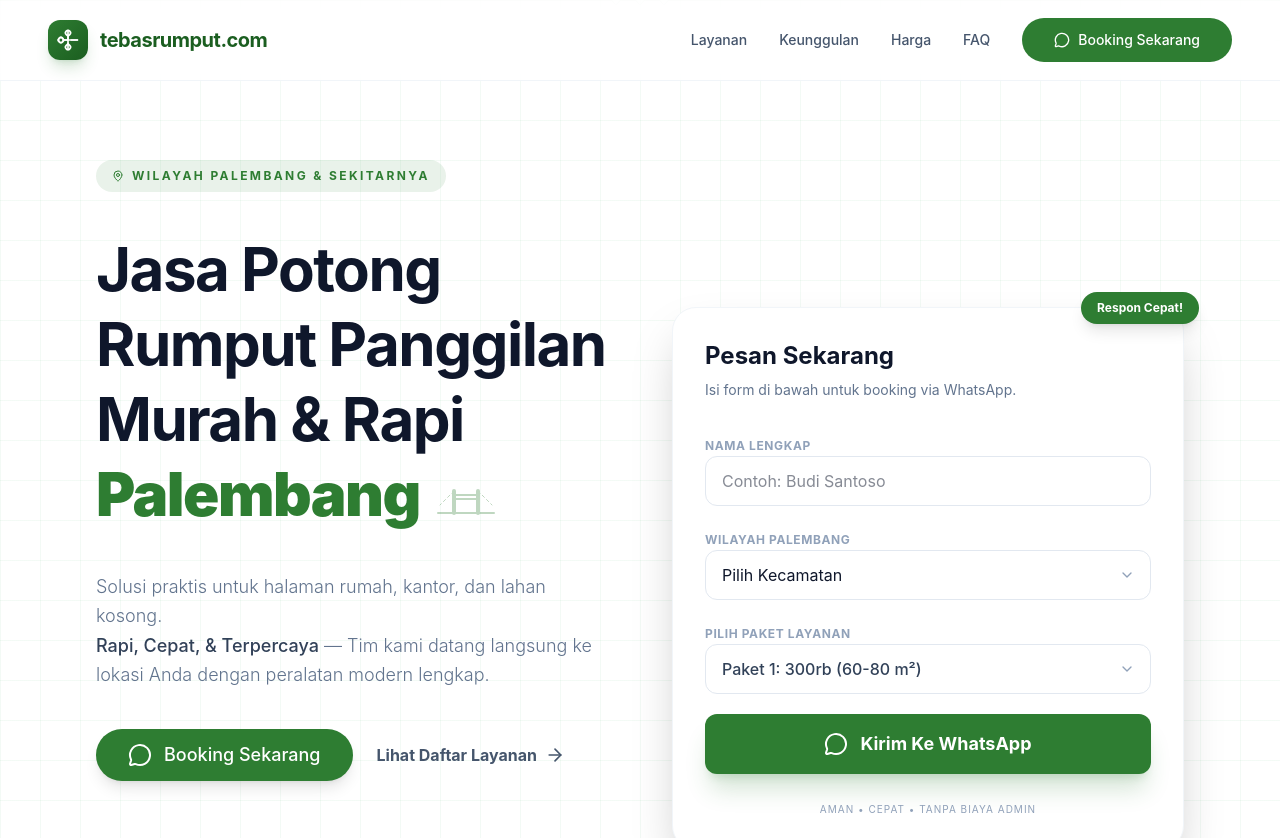
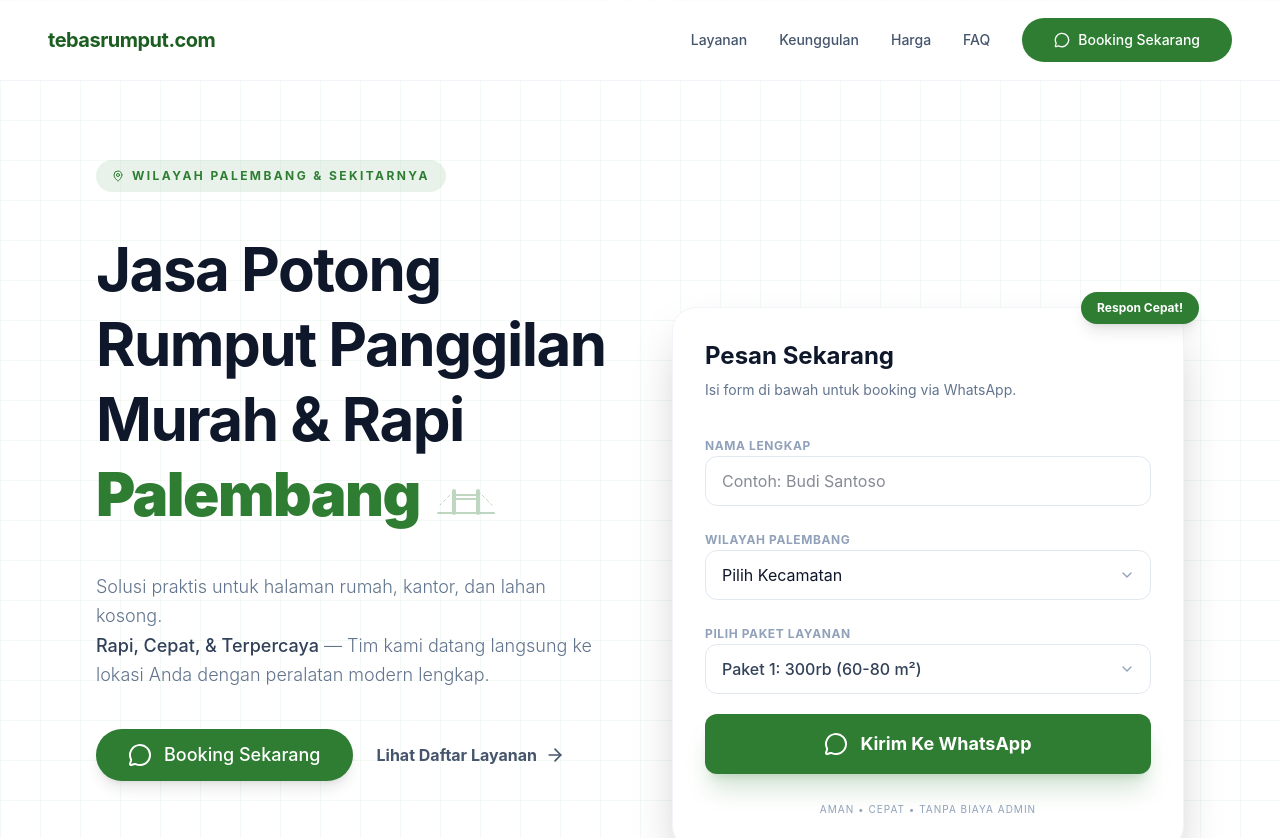
Before and after one commit to abaybeyyy-pixel/tebasrumput, a React (Vite) app: page / in a window 1280 px wide. Shown: the top 838 px of the page. Built offline with nearby package versions, Linux system fonts and the light colour scheme.

Commit message:
UI: Removed website logo from navbar and footer

```diff
--- a/src/App.tsx
+++ b/src/App.tsx
@@ -100,11 +100,7 @@ export default function App() {
       {/* Navbar */}
       <nav aria-label="Menu Utama" className="fixed top-0 left-0 right-0 z-50 bg-white/80 backdrop-blur-md border-b border-slate-100">
         <div className="max-w-7xl mx-auto px-6 md:px-12 h-20 flex items-center justify-between">
-          <div className="flex items-center gap-3 group cursor-pointer">
-            <div className="relative w-10 h-10 flex items-center justify-center bg-gradient-to-br from-primary to-primary-dark rounded-xl shadow-lg shadow-primary/20 overflow-hidden">
-              <Scissors className="text-white w-5 h-5 absolute -rotate-45 group-hover:rotate-0 transition-transform duration-500" />
-              <Scissors className="text-white w-5 h-5 absolute rotate-45 group-hover:rotate-0 transition-transform duration-500" />
-            </div>
+          <div className="flex items-center cursor-pointer">
             <span className="text-xl font-bold tracking-tight text-primary-dark">tebasrumput.com</span>
           </div>
 
@@ -641,11 +637,7 @@ export default function App() {
       < footer className="bg-slate-900 text-white pt-20 pb-10 px-6 md:px-12 lg:px-24" >
         <div className="max-w-7xl mx-auto grid md:grid-cols-2 lg:grid-cols-4 gap-12 mb-20">
           <div className="space-y-6">
-            <div className="flex items-center gap-3 group cursor-pointer">
-              <div className="relative w-10 h-10 flex items-center justify-center bg-primary rounded-xl shadow-lg overflow-hidden">
-                <Scissors className="text-white w-5 h-5 absolute -rotate-45 group-hover:rotate-0 transition-transform duration-500" />
-                <Scissors className="text-white w-5 h-5 absolute rotate-45 group-hover:rotate-0 transition-transform duration-500" />
-              </div>
+            <div className="flex items-center cursor-pointer">
               <span className="text-xl font-bold tracking-tight">tebasrumput.com</span>
             </div>
             <p className="text-slate-400 text-sm leading-relaxed">
```
